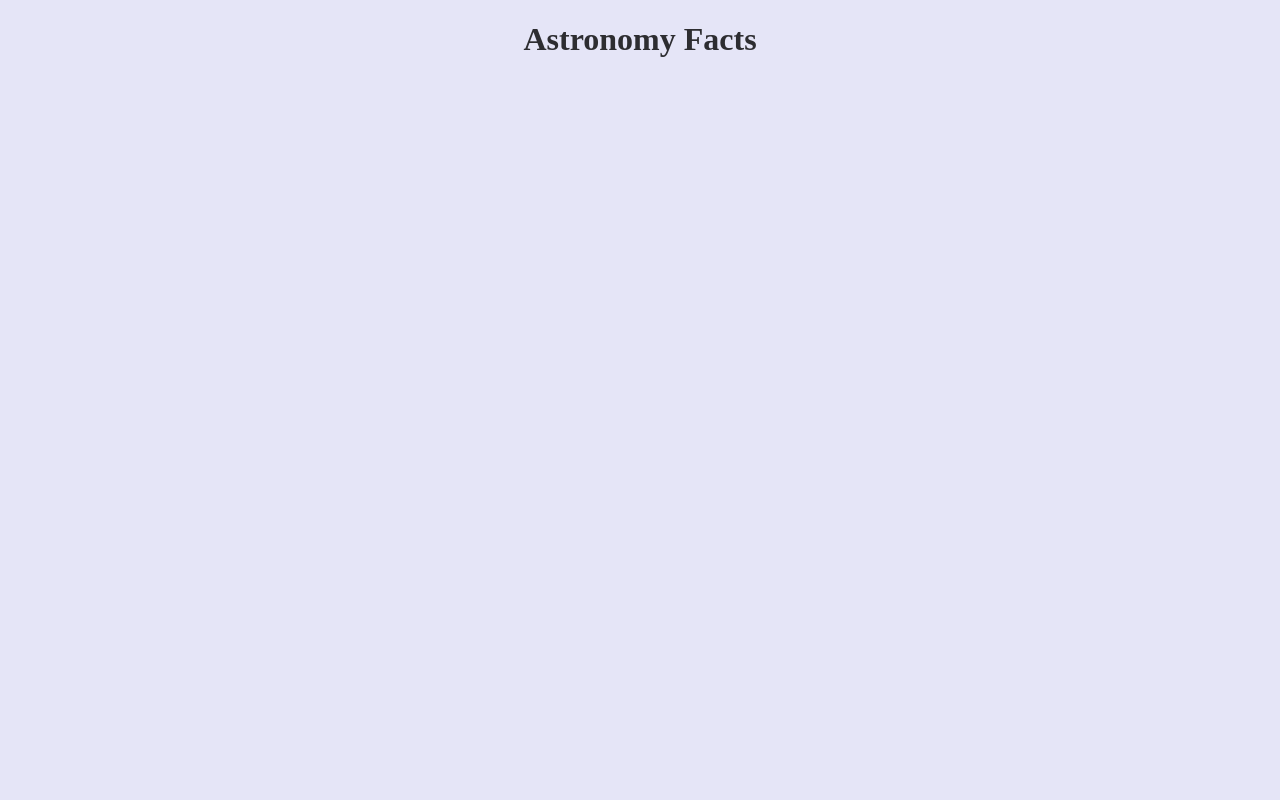
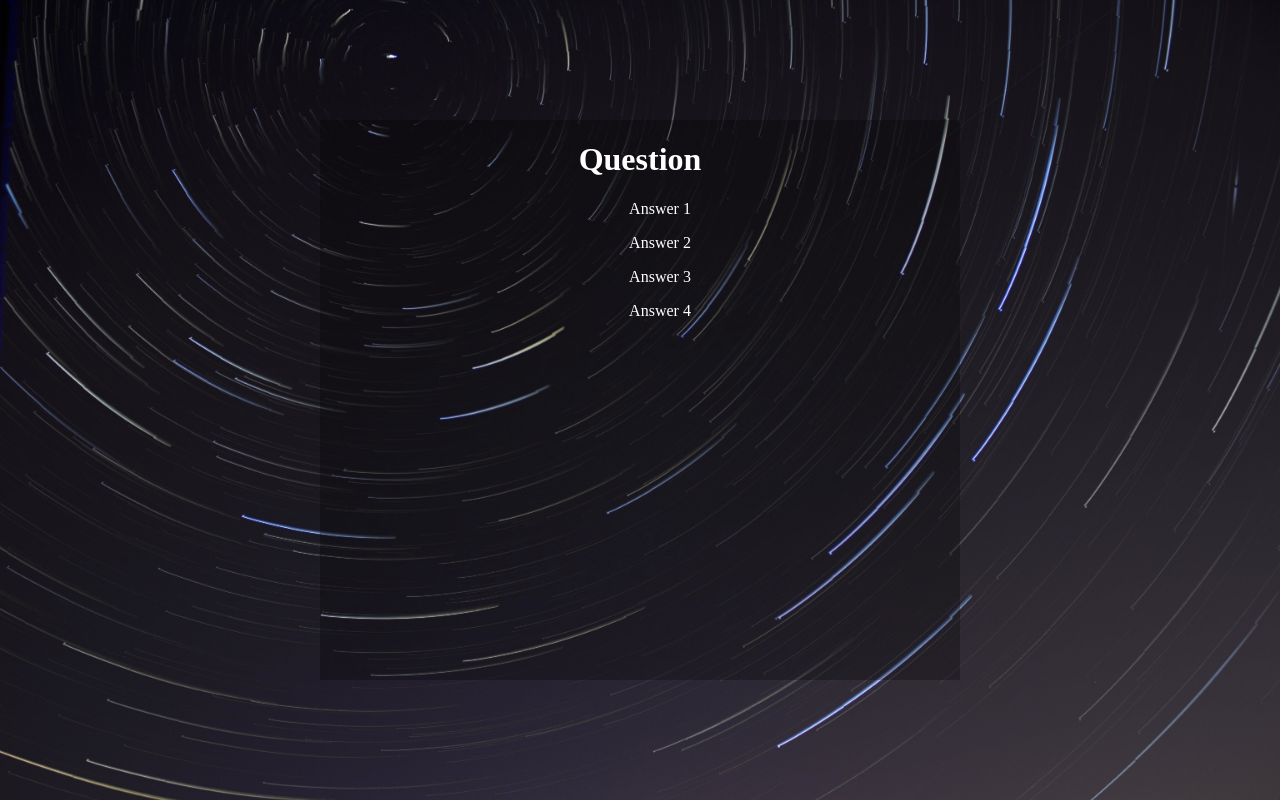
Before and after one commit to dennis-oconnell/practice-projects, a plain HTML site: page astrofacts/index.html in a window 1280 px wide. Drawn offline with Linux system fonts and the light colour scheme.

Commit message:
established background image, created form element

```diff
--- a/astrofacts/index.html
+++ b/astrofacts/index.html
@@ -7,7 +7,22 @@
 		<link rel="stylesheet" href="styles.css" />
 	</head>
 	<body>
-		<h1>Astronomy Facts</h1>
+		<div class="form">
+			<h1>Question</h1>
+			<ul>
+				Answer 1
+			</ul>
+			<ul>
+				Answer 2
+			</ul>
+			<ul>
+				Answer 3
+			</ul>
+			<ul>
+				Answer 4
+			</ul>
+		</div>
+
 		<script src="script.js"></script>
 	</body>
 </html>
--- a/astrofacts/styles.css
+++ b/astrofacts/styles.css
@@ -1,13 +1,22 @@
-.h1 {
-	size: 36px;
+* {
+	box-sizing: border-box;
 }
 
 body {
+	background-image: url("pexels-jakub-novacek-924824.jpg");
+	background-repeat: none;
+	background-size: 100%;
+	display: flex;
+	align-items: center;
+	justify-content: center;
+	margin: 0;
+	min-height: 100vh;
+}
+
+.form {
 	text-align: center;
-	background-color: #e5e5f7;
-	opacity: 0.8;
-	background-image: radial-gradient(#444cf7 0.5px, transparent 0.5px),
-		radial-gradient(#444cf7 0.5px, #e5e5f7 0.5px);
-	background-size: 20px 20px;
-	background-position: 0 0, 10px 10px;
+	color: white;
+	height: 70vh;
+	width: 50vw;
+	background-color: rgba(0, 0, 0, 0.275);
 }
```
Also changed, not shown: astrofacts/pexels-jakub-novacek-924824.jpg (added).
